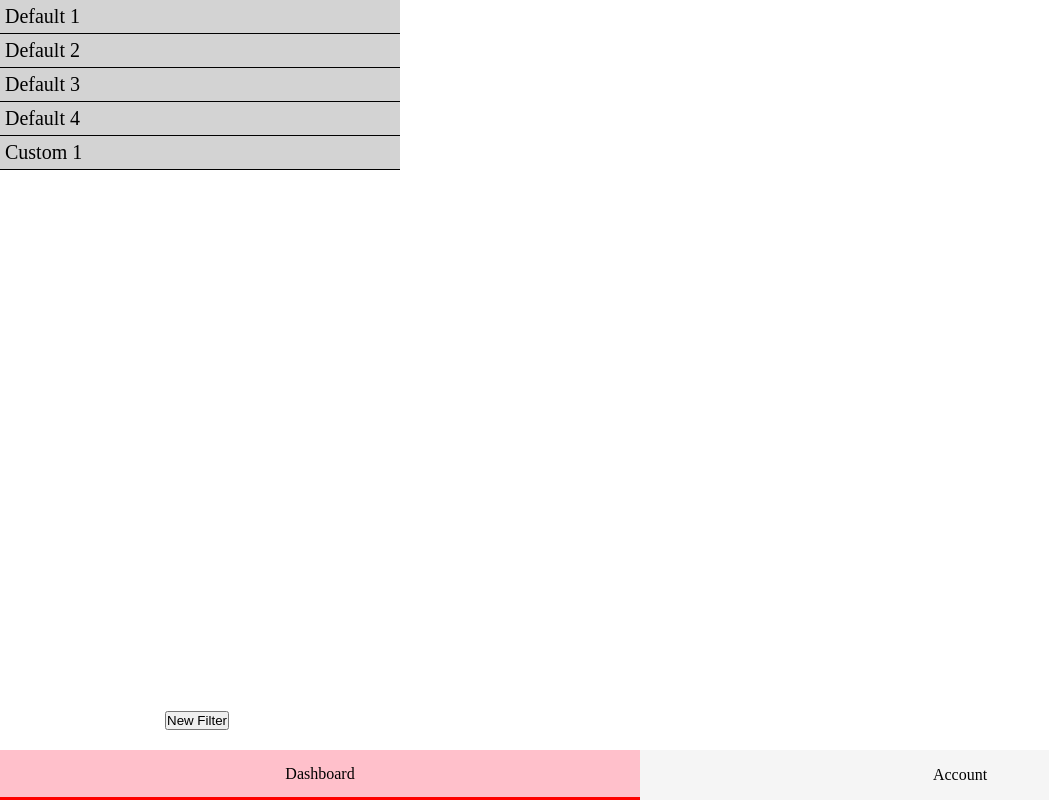
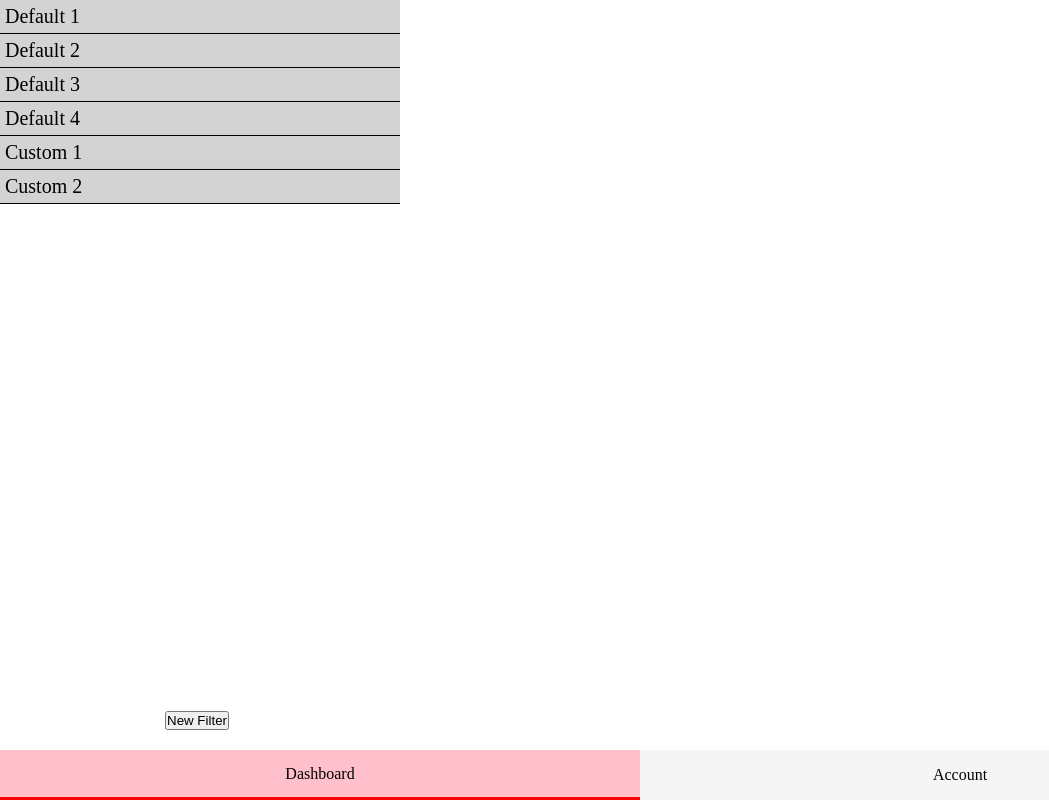
Before and after one commit to samirziad123/Group17, a browser extension: page test.html in a window 1280 px wide. Both pictures are taken after a click on the button "New Filter". Shown: the whole page, without its empty margins (0-1049 px from the left). Drawn offline with Linux system fonts and the light colour scheme.

Commit message:
button basic functionality

```diff
--- a/test.html
+++ b/test.html
@@ -11,14 +11,14 @@
       </div>
       <div class="tabs-body">
         <div class="tabs-content active">
-          <ul>
+          <ul class="list">
             <li class="filter">Default 1</li>
             <li class="filter">Default 2</li>
             <li class="filter">Default 3</li>
             <li class="filter">Default 4</li>
             <li class="filter">Custom 1</li>
           </ul>
-            <button>New Filter</button>
+            <button class="new-filter">New Filter</button>
         </div>
         <div class="tabs-content">
           <p>Email: abcdef123@gmail.com</p>
--- a/test.js
+++ b/test.js
@@ -30,3 +30,15 @@
    })
 
 })
+
+document.querySelector('.new-filter').addEventListener('click', () => {
+
+
+   newli = document.createElement("li")
+   newli.textContent = "Custom 2"
+   newli.classList.add('filter')
+   list = document.querySelector(".list")
+   list.appendChild(newli)
+
+
+});
```
